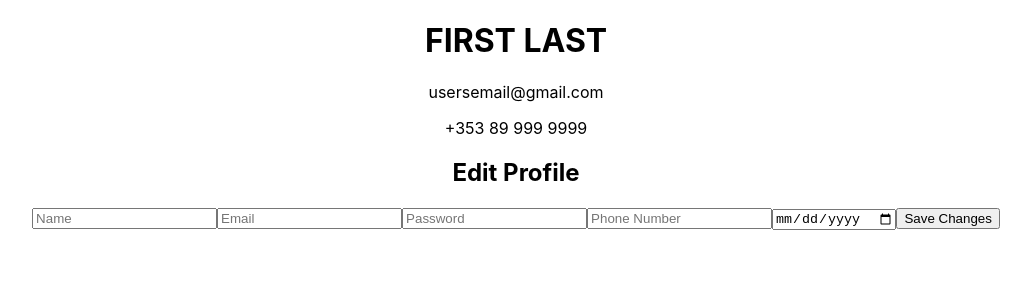
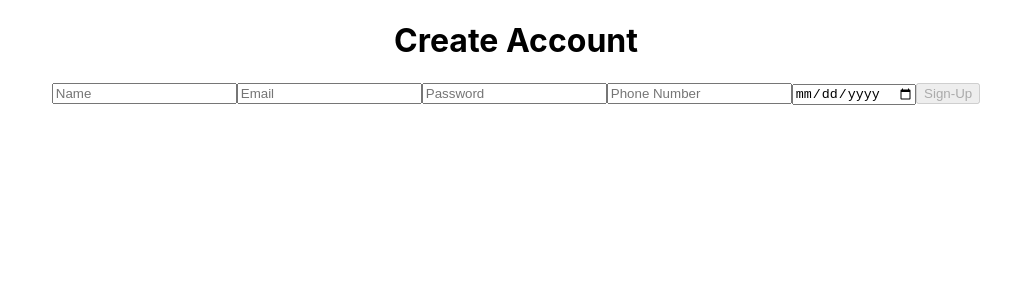
Before and after one commit to Sriya-alt/money-map, a React (Create React App) app in the folder client/: page /signup in a window 1280 px wide. Shown: the top 300 px of the page, without its empty margins (124-1155 px from the left). Built offline with nearby package versions, Linux system fonts and the light colour scheme.

Commit message:
additional functions

```diff
--- a/client/src/pages/Signup.tsx
+++ b/client/src/pages/Signup.tsx
@@ -1,14 +1,29 @@
-import React, { useState } from 'react';
+import React, { useState, useEffect  } from 'react';
 import { useNavigate } from 'react-router-dom'; // Import the navigate hook
 
+async function checkInput(name: string, email: string, psswd: string, dob: string, phoneNum: string): Promise<boolean>{
+  const isFormComplete = name && email && psswd && dob && phoneNum;
+  if(isFormComplete){return true;}else{return false;}
+}
 const Signup: React.FC = () => {
   const [name, setName] = useState('');
   const [email, setEmail] = useState('');
   const [password, setPassword] = useState('');
   const [dateOfBirth, setDateOfBirth] = useState('');
   const [phoneNumber, setPhoneNumber] = useState('');
+  const [isFormComplete, setIsFormComplete] = useState(false);
 
   const navigate = useNavigate(); // Initialize the navigate hook
+
+  useEffect(() => {
+    // Check if the form is complete every time any input changes
+    const checkFormCompletion = async () => {
+      const result = await checkInput(name, email, password, dateOfBirth, phoneNumber);
+      setIsFormComplete(result);
+    };
+
+    checkFormCompletion();
+  }, [name, email, password, dateOfBirth, phoneNumber]);
 
   const handleSignup = () => {
     // Placeholder: Add your signup logic here
@@ -21,16 +36,10 @@ const Signup: React.FC = () => {
   return (
     <div className="signup-page">
       <div className="profile-header">
-        <h1>FIRST LAST</h1>
-        <p>usersemail@gmail.com</p>
-        <p>+353 89 999 9999</p>
+        <h1>Create Account</h1>
       </div>
 
-      <div className="edit-profile">
-        <h2>Edit Profile</h2>
-      </div>
-
-      <form className="signup-form" onSubmit={(e) => e.preventDefault()}>
+      <form className="signup-form" method="POST" onSubmit={(e) => e.preventDefault()}>
         <input
           type="text"
           placeholder="Name"
@@ -60,9 +69,15 @@ const Signup: React.FC = () => {
           placeholder="Date of Birth"
           value={dateOfBirth}
           onChange={(e) => setDateOfBirth(e.target.value)}
+          required
         />
-        <button onClick={handleSignup} className="save-changes-button" type="button">
-          Save Changes
+        <button
+          onClick={handleSignup}
+          className="save-changes-button"
+          type="button"
+          disabled={!isFormComplete}
+        >
+          Sign-Up
         </button>
       </form>
     </div>
```
Also changed, not shown: 1 other file (tests, documents, lock files or other folders).
